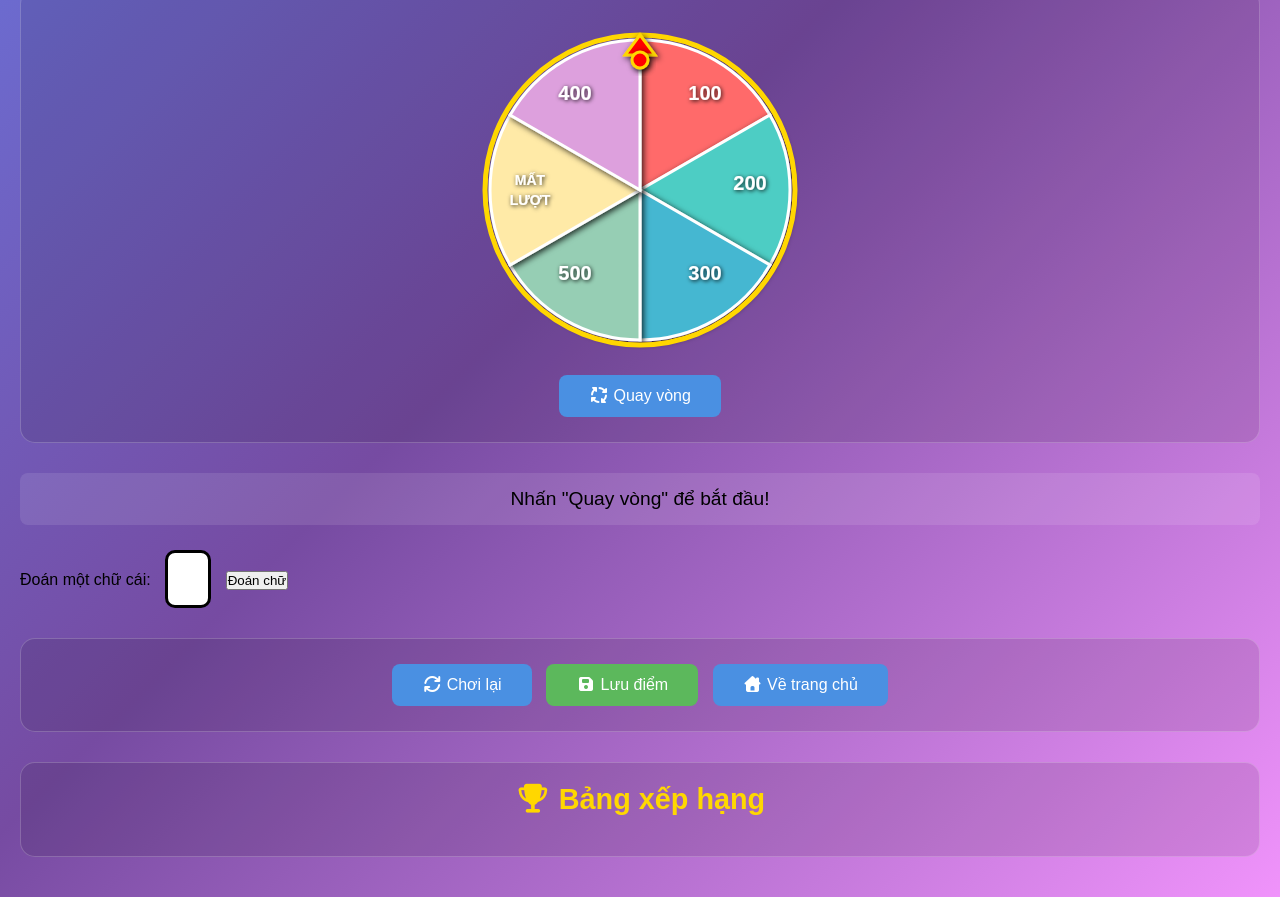
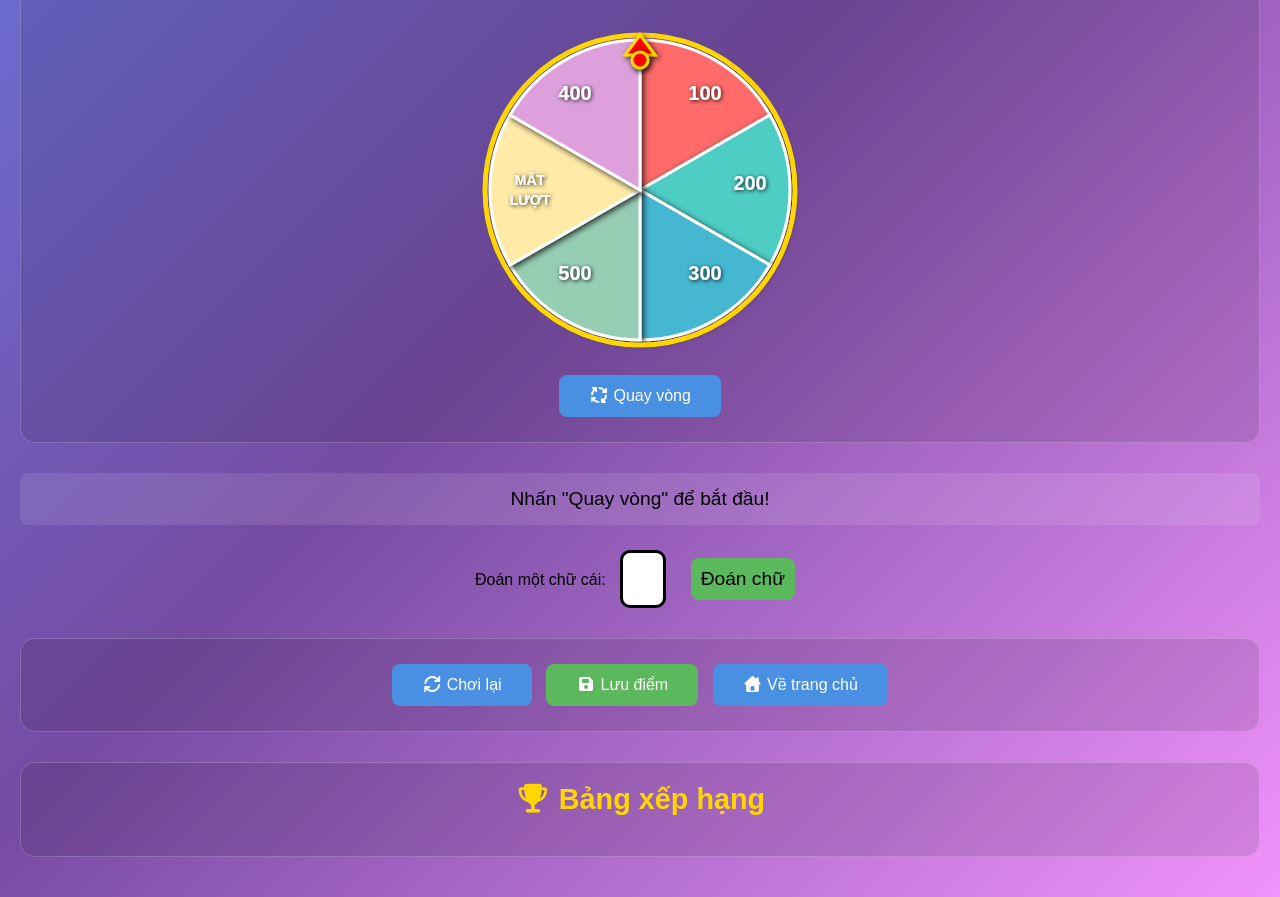
Before and after one commit to ThatG9/ChiecNonKyDieu, a plain HTML site: page index.html in a window 1280 px wide. Shown: the part 509-1406 px from the top of the page. Drawn offline with Linux system fonts and the light colour scheme; a script that the page names is missing.

Commit message:
Update index.html

```diff
--- a/index.html
+++ b/index.html
@@ -97,10 +97,10 @@
     <div>
         <p id="hint"></p>
         <p id="word"></p>
-            <p>
+        <p id="guess">
             Đoán một chữ cái:
             <input type="text" maxlength="1" id="letterGuess">
-                <button onclick="guessLetter()">Đoán chữ</button>
+            <button id="button-guess" onclick="guessLetter()">Đoán chữ</button>
         </p>
         <p id="error"></p>
         <p id="message"></p>
```
Lines whose indentation alone changed are shown as unchanged.
